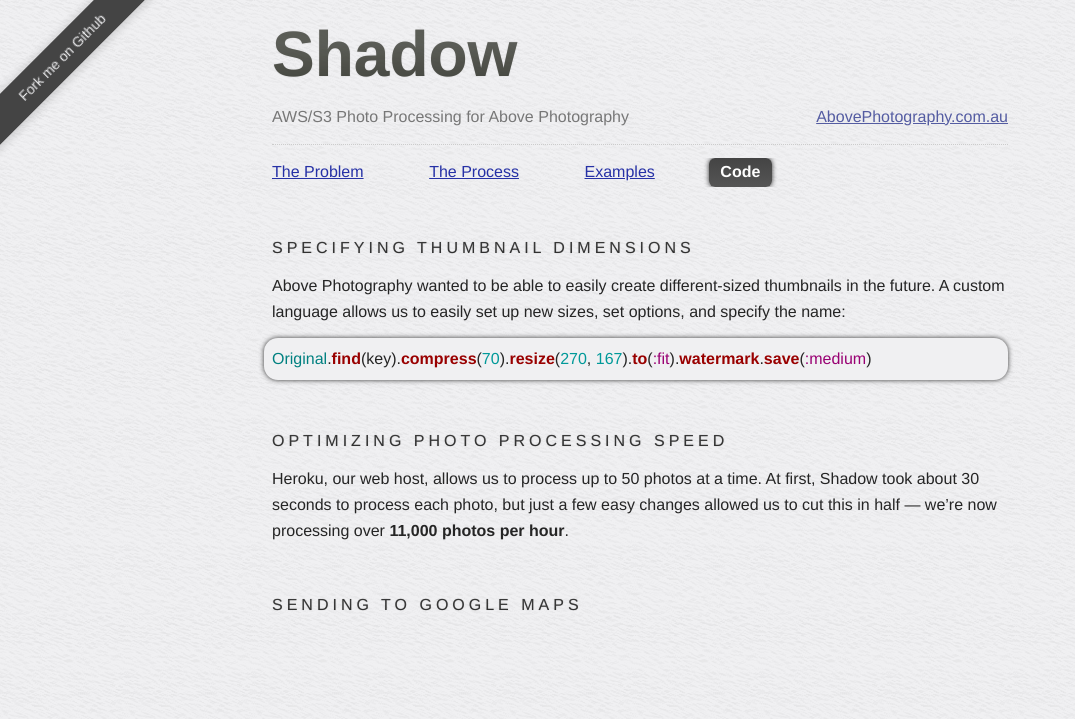
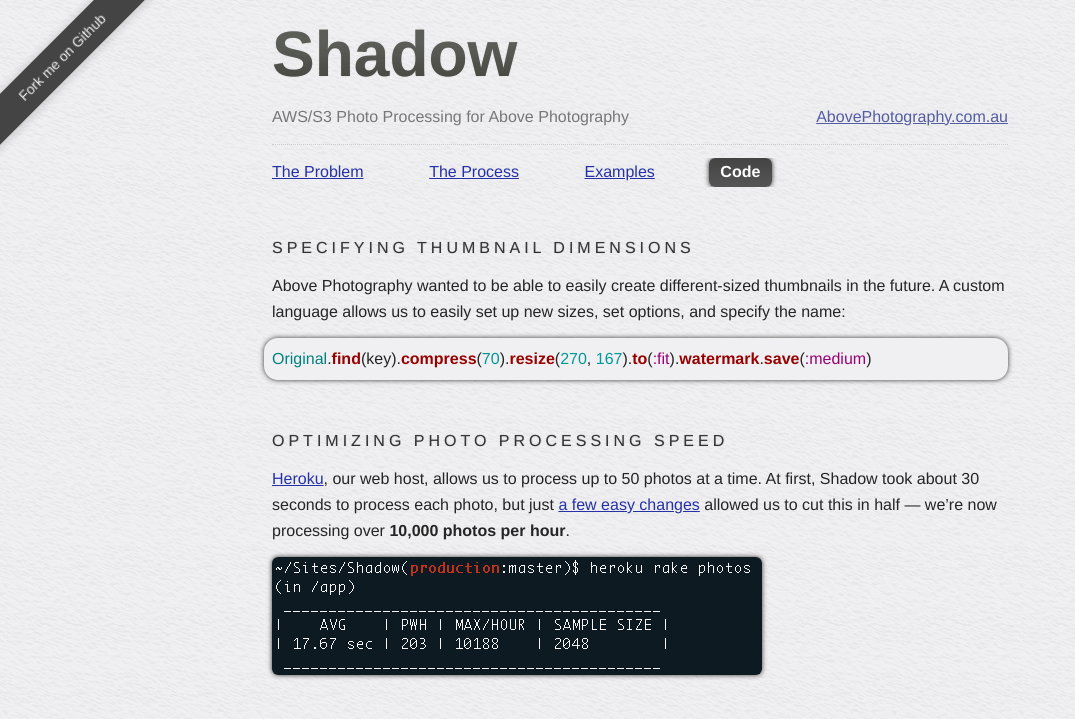
Before and after one commit to nthj/shadow, a Jekyll site: the page built from code.html, in a window 1280 px wide. Shown: the top 719 px of the page, without its empty margins (0-1075 px from the left). Built offline with Jekyll 4.4.1, drawn with Linux system fonts in a browser that asks for light colours; Markdown is read by kramdown in place of the engine named in the settings; comment, search, counter and statistics services are not loaded.

Commit message:
Add benchmarks to code

```diff
--- a/_sass/partials/_layout.sass
+++ b/_sass/partials/_layout.sass
@@ -38,6 +38,10 @@ div
 p, ul, ol
   :margin-bottom 0.813em
 
+p img
+  +border-radius(6px)
+  +box-shadow
+
 iframe
   +border-radius(6px)
   +box-shadow
--- a/code.html
+++ b/code.html
@@ -18,14 +18,13 @@ Original.find(key).compress(70).resize(270, 167).to(:fit).watermark.save(:medium
 <h3>Optimizing photo processing speed</h3>
 
 <p>
-	Heroku, our web host, allows us to process up to 50 photos at a time.
+	<a href="http://heroku.com">Heroku</a>, our web host, allows us to process up to 50 photos at a time.
 	At first, Shadow took about 30 seconds to process each photo,
-	but just a few easy changes allowed us to cut this in half &mdash;
-	we&#8217;re now processing over <strong>11,000 photos per hour</strong>.
+	but just <a href="https://github.com/nthj/shadow/commit/246f865fd95841761a5c59b06dca4f720ba04508#L1L1">a few easy changes</a>
+	allowed us to cut this in half &mdash;
+	we&#8217;re now processing over <strong>10,000 photos per hour</strong>.
 </p>
 
-<h3>Sending to Google Maps</h3>
-
 <p>
-
+	<img alt="Shadow Benchmarks: 203 per worker hour" height="118" src="benchmark.png" width="490" />
 </p>
```
Also changed, not shown: benchmark.png (added), stylesheets/screen.css.
